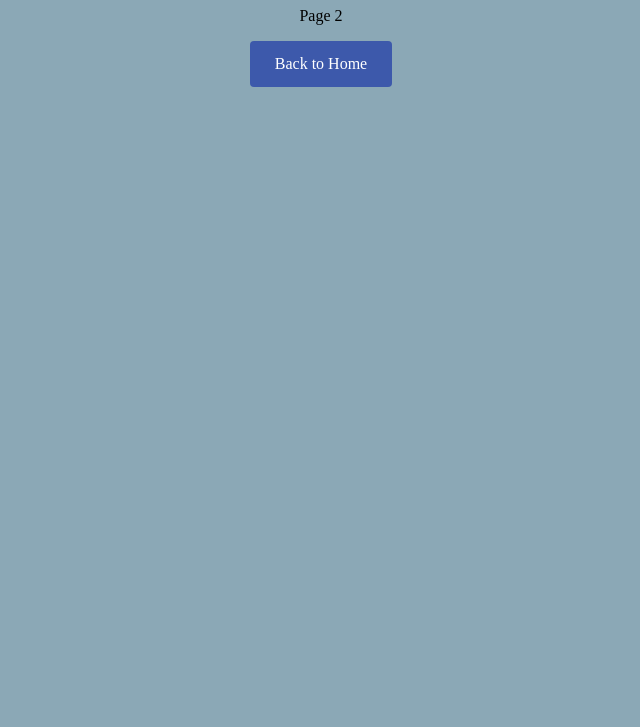
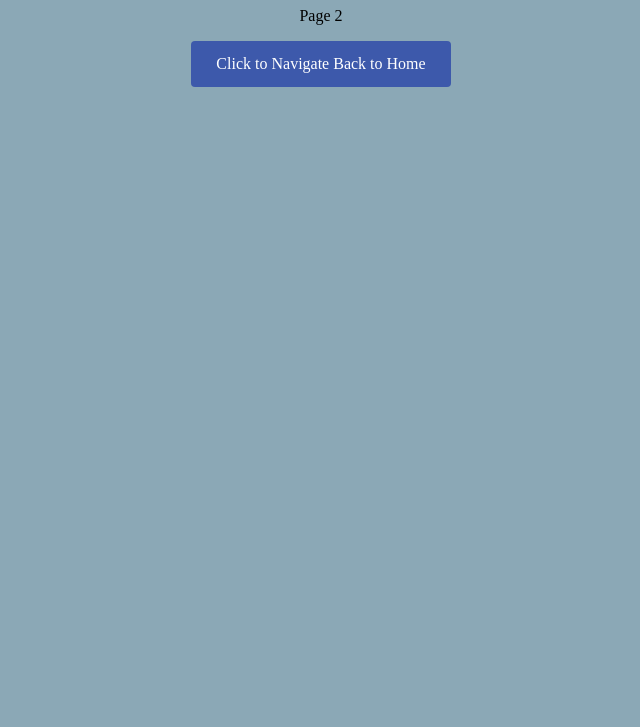
Before and after one commit to andrewmarks12/EducationalWebpage, a plain HTML site: page Page2.html in a window 1280 px wide. Shown: the part 73-800 px from the top of the page, without its empty margins (319-959 px from the left). Drawn offline with Linux system fonts and the light colour scheme.

Commit message:
I reviewed my design and ensured its' accessability

```diff
--- a/Page2.html
+++ b/Page2.html
@@ -8,7 +8,7 @@
         <h1 class = "head-text">This is Page2</h1>
         <p class = "p-text">Page 2</p>
         <p class = "p-text">
-        <a href="index.html">Back to Home</a>
+        <a href="index.html">Click to Navigate Back to Home</a>
     </p>
     </body>
         </html>
```
